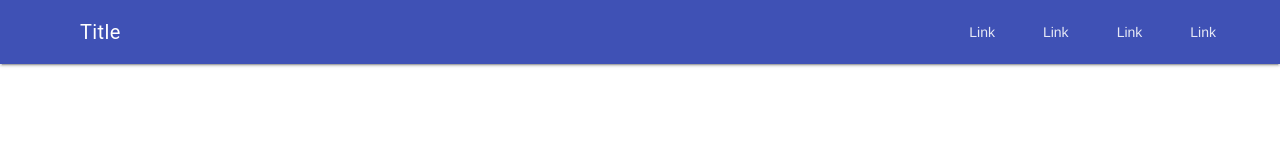
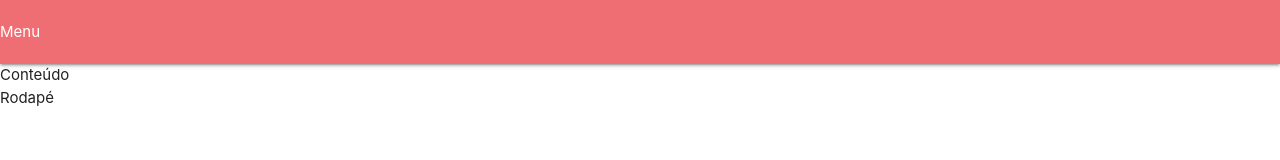
Before and after one commit to leovianna/template-materialize, a plain HTML site: page index.html in a window 1280 px wide. Drawn offline with nearby package versions, Linux system fonts and the light colour scheme.

Commit message:
Adicionando index com CDN linkado

```diff
--- a/index.html
+++ b/index.html
@@ -3,41 +3,21 @@
 <head>
 <meta charset="utf-8">
 <meta name="viewport" content="width=device-width, initial-scale=1.0">
-<title>Material Design Lite </title>
-<link rel="stylesheet" href="https://fonts.googleapis.com/icon?family=Material+Icons">
-<link rel="stylesheet" href="https://code.getmdl.io/1.1.2/material.indigo-pink.min.css">
-<script defer src="https://code.getmdl.io/1.1.2/material.min.js"></script>
+<title>Materialize CSS </title>
+<link href="http://fonts.googleapis.com/icon?family=Material+Icons" rel="stylesheet">
+<link rel="stylesheet" href="https://cdnjs.cloudflare.com/ajax/libs/materialize/0.97.5/css/materialize.min.css">
 </head>
 <body>
-	<!-- Always shows a header, even in smaller screens. -->
-    <div class="mdl-layout mdl-js-layout mdl-layout--fixed-header">
-      <header class="mdl-layout__header">
-        <div class="mdl-layout__header-row">
-          <!-- Title -->
-          <span class="mdl-layout-title">Title</span>
-          <!-- Add spacer, to align navigation to the right -->
-          <div class="mdl-layout-spacer"></div>
-          <!-- Navigation. We hide it in small screens. -->
-          <nav class="mdl-navigation mdl-layout--large-screen-only">
-            <a class="mdl-navigation__link" href="">Link</a>
-            <a class="mdl-navigation__link" href="">Link</a>
-            <a class="mdl-navigation__link" href="">Link</a>
-            <a class="mdl-navigation__link" href="">Link</a>
-          </nav>
-        </div>
-      </header>
-      <div class="mdl-layout__drawer">
-        <span class="mdl-layout-title">Title</span>
-        <nav class="mdl-navigation">
-          <a class="mdl-navigation__link" href="">Link</a>
-          <a class="mdl-navigation__link" href="">Link</a>
-          <a class="mdl-navigation__link" href="">Link</a>
-          <a class="mdl-navigation__link" href="">Link</a>
-        </nav>
-      </div>
-      <main class="mdl-layout__content">
-        <div class="page-content"><!-- Your content goes here --></div>
-      </main>
-    </div>
+	<header>
+    	<nav>Menu</nav>
+    </header>
+    <section>
+    	<article>Conteúdo</article>
+    </section>
+    <footer>
+    	Rodapé
+    </footer>
+<script type="text/javascript" src="https://code.jquery.com/jquery-2.1.1.min.js"></script>
+<script src="https://cdnjs.cloudflare.com/ajax/libs/materialize/0.97.5/js/materialize.min.js"></script>
 </body>
 </html>
```
